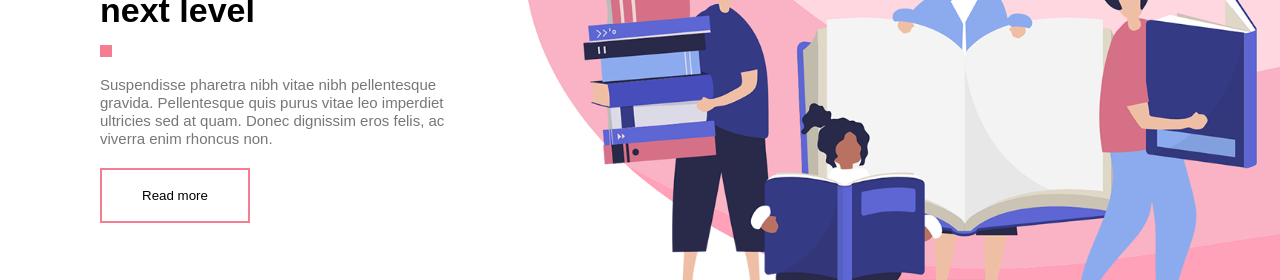
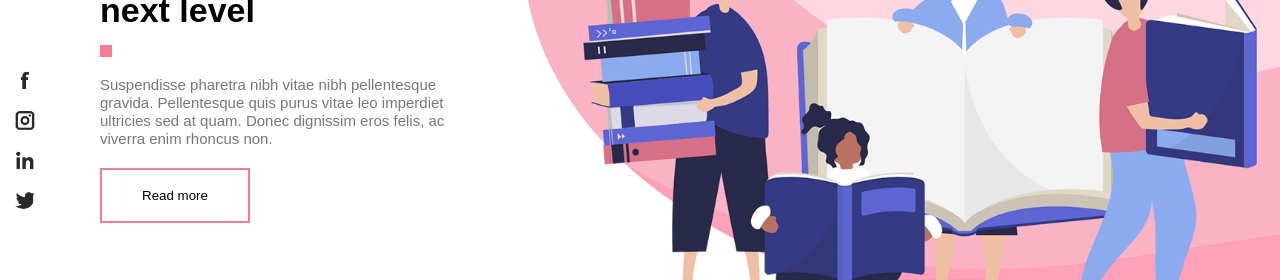
Before and after one commit to Gmania-digital/Xypo, a plain HTML site: page Index.html in a window 1280 px wide. Shown: the part 330-610 px from the top of the page. Drawn offline with Linux system fonts and the light colour scheme.

Commit message:
Developing Floating Social Media
Developing floating side bar social media icons of facebook, instagram, linkedin, and twitter.

```diff
--- a/Index.html
+++ b/Index.html
@@ -251,6 +251,20 @@
         </div>
     </section>
 
+    <!------------------Social Icons ------------------>
+    <section>
+        <div class="Social-icons">
+            <img src="images/facebook.png">
+            <img src="images/instagram.png">
+            <img src="images/linkedin.png">
+            <img src="images/twitter.png">
+
+        </div>
+
+
+
+    </section>
+
 
 
 
--- a/style.css
+++ b/style.css
@@ -397,3 +397,21 @@ hr{
 .copyright-text .footer-logo{
     flex-basis: 40%;
 }
+
+/*-------------Social icon ---------*/
+
+.Social-icons{
+    width: 50px;
+    Position: fixed;
+    top: 50%;
+    left: 0 ;
+    transform: translateY(-50);
+    z-index: 1;
+}
+
+.Social-icons img{
+    display: block;
+    margin: 0 auto 20px;
+    width: 20px;
+    cursor: pointer;
+}
```
